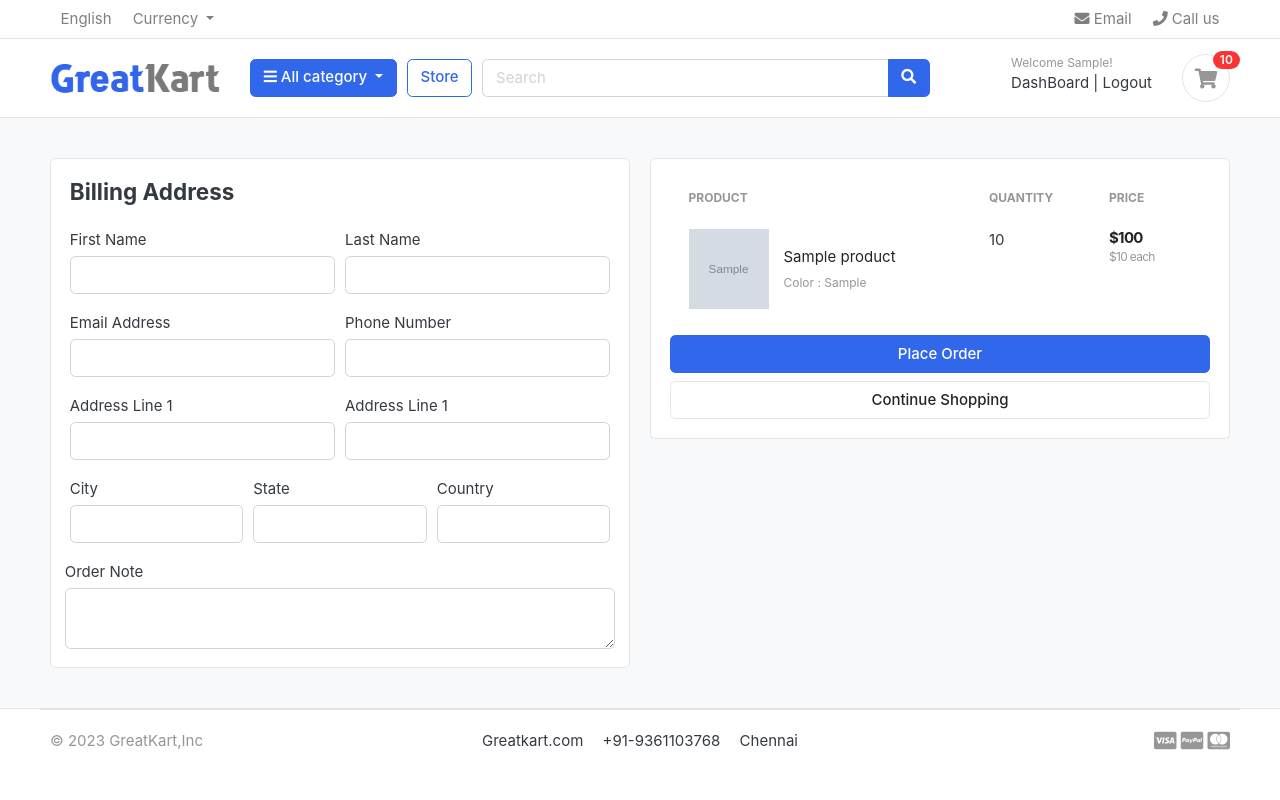
After one commit to kesav1708/GreatKart-Django, a Django app: page /cart/checkout/ in a window 1280 px wide. The commit adds this page. Run offline with Django 5.2, Linux system fonts and the light colour scheme; a user stored in the database is signed in; tables that the repository leaves empty hold one stand-in row (values such as "Sample post"); grey boxes marked "Sample" are stand-in pictures; some libraries are stand-ins or nearby versions; some web fonts are replaced.

Commit message:
Checkout and LogIn functionality

```diff
--- a/carts/context_processors.py
+++ b/carts/context_processors.py
@@ -9,7 +9,15 @@
   else:
     try:
       cart=Cart.objects.filter(cart_id=_cart_id(request))
-      cart_items=CartItem.objects.all().filter(cart=cart[:1])
+
+      if request.user.is_authenticated:
+        ## If user logged in , Getting the Cartitems for the user.
+        cart_items=CartItem.objects.all().filter(user=request.user)
+
+      else:
+        ## Getting Only One cart id .
+        cart_items=CartItem.objects.all().filter(cart=cart[:1])
+
       for cart_item in cart_items:
         cart_count += cart_item.quantity
 
--- a/carts/models.py
+++ b/carts/models.py
@@ -1,5 +1,6 @@
 from django.db import models
 from store.models import Product,Variation
+from accounts.models import Account
 
 # Create your models here.
 class Cart(models.Model):
@@ -12,9 +13,10 @@
 
 
 class CartItem(models.Model):
+  user=models.ForeignKey(Account,on_delete=models.CASCADE,null=True)
   product=models.ForeignKey(Product,on_delete=models.CASCADE)
   variations=models.ManyToManyField(Variation,blank=True)
-  cart=models.ForeignKey(Cart,on_delete=models.CASCADE)
+  cart=models.ForeignKey(Cart,on_delete=models.CASCADE,null=True)
   quantity=models.IntegerField()
   is_active=models.BooleanField(default=True)
 
--- a/carts/urls.py
+++ b/carts/urls.py
@@ -6,4 +6,6 @@
   path('add_cart/<int:product_id>/',views.add_cart,name='add_cart'),
   path('remove_cart/<int:product_id>/<int:cart_item_id>/',views.remove_cart,name='remove_cart'),
   path('remove_cart_item/<int:product_id>/<int:cart_item_id>/',views.remove_cart_item,name='remove_cart_item'),
+
+  path('checkout/',views.checkout,name='checkout'),
 ]
--- a/carts/views.py
+++ b/carts/views.py
@@ -2,6 +2,7 @@
 from store.models import Product,Variation
 from .models import Cart,CartItem
 from django.core.exceptions import ObjectDoesNotExist
+from django.contrib.auth.decorators import login_required
 
 
 # Create your views here.
@@ -14,100 +15,197 @@
   return cart
 
 def add_cart(request,product_id):
+
+  current_user = request.user
+
   ## Getting Product
   product=Product.objects.get(id=product_id)
 
-  ## Getting Variations
-  product_variation=[]
+  ## If User is Authenticated..
+  if current_user.is_authenticated:
+    ## Getting Product Variations List.
+    product_variation=[]
 
-  if request.method == 'POST':
-    for item in request.POST:
-      key = item    ##  (Ex : color and size)
-      value = request.POST[key]  ## (Ex : Blue and Medium)
+    if request.method == 'POST':
+      for item in request.POST:
+        key = item    ##  (Ex : color and size)
+        value = request.POST[key]  ## (Ex : Blue and Medium)
 
-      try:
-        variation=Variation.objects.get(product=product,variation_category__iexact=key,variation_value__iexact=value)
-        product_variation.append(variation)
+        try:
+          ## Getting Product Variation
+          variation=Variation.objects.get(product=product,variation_category__iexact=key,variation_value__iexact=value)
+          product_variation.append(variation)
 
-      except:
-        pass
+        except:
+          pass
 
 
-  ## Getting Cart
-  try:
-    cart=Cart.objects.get(cart_id=_cart_id(request)) ## get the cart using cart_id present in session
-  except Cart.DoesNotExist:
-    cart=Cart.objects.create(
-      cart_id=_cart_id(request)
+    ## Getting CartItem
+    is_cart_item_exists=CartItem.objects.filter(product=product,user=current_user).exists()
+    if is_cart_item_exists:
+      cart_item=CartItem.objects.filter(product=product,user=current_user)
+
+      # Getting the Existing Variation List.
+      existing_variation_list=[]
+      id=[]
+
+      for item in cart_item:
+        existing_variation = item.variations.all()
+        existing_variation_list.append(list(existing_variation))
+        id.append(item.id)
+
+      if product_variation in existing_variation_list:
+
+        ### gives the position
+        index=existing_variation_list.index(product_variation)
+
+        ### Getting Item id
+        item_id=id[index]
+
+        ### Getting Item
+        item=CartItem.objects.get(product=product,id=item_id)
+
+        ### Increase the Cart Quantity
+        item.quantity +=1
+        item.save()
+
+      else:
+        item=CartItem.objects.create(product=product,quantity=1,user=current_user)
+        if len(product_variation) > 0:
+          item.variations.clear()
+          item.variations.add(*product_variation)
+        item.save()
+
+    else :
+      cart_item=CartItem.objects.create(
+        product=product,
+        user=current_user,
+        quantity =1,
       )
-  cart.save()
 
-  ## Getting CartItem
-  is_cart_item_exists=CartItem.objects.filter(product=product,cart=cart).exists()
-  if is_cart_item_exists:
-    cart_item=CartItem.objects.filter(product=product,cart=cart)
+      if len(product_variation) > 0:
+        cart_item.variations.clear()
+        cart_item.variations.add(*product_variation)
+      cart_item.save()
 
-    ### We need :
-    ### Existing Variation ---> Coming from Database
-    ### Current Variation  ---> Coming from Product Variation List
-    ### Item_id ---> Coming from Database
+    return redirect('cart')
 
-    existing_variation_list=[]
-    id=[]
 
-    for item in cart_item:
-      existing_variation = item.variations.all()
-      existing_variation_list.append(list(existing_variation))
-      id.append(item.id)
 
-    if product_variation in existing_variation_list:
-      ### Increase the Cart Quantity
-      index=existing_variation_list.index(product_variation)
-      item_id=id[index]
-      item=CartItem.objects.get(product=product,id=item_id)
-      item.quantity +=1
-      item.save()
 
-    else:
-      item=CartItem.objects.create(product=product,quantity=1,cart=cart)
+
+  ## If User is Not  Authenticated..
+  else:
+
+    ## Getting product_variation List.
+    product_variation=[]
+
+    if request.method == 'POST':
+      for item in request.POST:
+        key = item    ##  (Ex : color and size)
+        value = request.POST[key]  ## (Ex : Blue and Medium)
+
+        try:
+          ## Getting Product Variation
+          variation=Variation.objects.get(product=product,variation_category__iexact=key,variation_value__iexact=value)
+          product_variation.append(variation)
+
+        except:
+          pass
+
+
+    ## Getting Cart
+    try:
+      cart=Cart.objects.get(cart_id=_cart_id(request)) ## get the cart using cart_id present in session
+    except Cart.DoesNotExist:
+      cart=Cart.objects.create(
+        cart_id=_cart_id(request)
+        )
+    cart.save()
+
+    ## Getting CartItem
+    is_cart_item_exists=CartItem.objects.filter(product=product,cart=cart).exists()
+    if is_cart_item_exists:
+      cart_item=CartItem.objects.filter(product=product,cart=cart)
+
+      # Getting the Existing Variation List.
+      existing_variation_list=[]
+      id=[]
+
+      for item in cart_item:
+        existing_variation = item.variations.all()
+        existing_variation_list.append(list(existing_variation))
+        id.append(item.id)
+
+      if product_variation in existing_variation_list:
+
+        ### gives the position
+        index=existing_variation_list.index(product_variation)
+
+        ## Getting item
+        item_id=id[index]
+        item=CartItem.objects.get(product=product,id=item_id)
+
+        ### Increase the Cart Quantity
+        item.quantity +=1
+        item.save()
+
+      else:
+        item=CartItem.objects.create(product=product,quantity=1,cart=cart)
+        if len(product_variation) > 0:
+          item.variations.clear()
+          item.variations.add(*product_variation)
+        item.save()
+
+    else :
+      cart_item=CartItem.objects.create(
+        product=product,
+        cart=cart,
+        quantity =1,
+      )
+
       if len(product_variation) > 0:
-        item.variations.clear()
-        item.variations.add(*product_variation)
-      item.save()
+        cart_item.variations.clear()
+        cart_item.variations.add(*product_variation)
+      cart_item.save()
 
-  else :
-    cart_item=CartItem.objects.create(
-      product=product,
-      cart=cart,
-      quantity =1,
-    )
-
-    if len(product_variation) > 0:
-      cart_item.variations.clear()
-      cart_item.variations.add(*product_variation)
-    cart_item.save()
-
-  return redirect('cart')
+    return redirect('cart')
 
 
 def remove_cart(request,product_id,cart_item_id):
-  cart=Cart.objects.get(cart_id =_cart_id(request))
+
   product=Product.objects.get(id=product_id)
-  cart_item = CartItem.objects.get(product=product,cart=cart,id=cart_item_id)
 
-  if cart_item.quantity > 1:
-    cart_item.quantity -= 1
-    cart_item.save()
-  else:
-    cart_item.delete()
+  try:
+    if request.user.is_authenticated:
+      cart_item = CartItem.objects.get(product=product,user=request.user,id=cart_item_id)
+
+    else:
+      cart=Cart.objects.get(cart_id =_cart_id(request))
+      cart_item = CartItem.objects.get(product=product,cart=cart,id=cart_item_id)
+
+    if cart_item.quantity > 1:
+      cart_item.quantity -= 1
+      cart_item.save()
+    else:
+      cart_item.delete()
+
+  except:
+    pass
 
   return redirect('cart')
 
 
 def remove_cart_item(request,product_id,cart_item_id):
-  cart=Cart.objects.get(cart_id =_cart_id(request))
+
   product=Product.objects.get(id=product_id)
-  cart_item = CartItem.objects.get(product=product,cart=cart,id=cart_item_id)
+  if request.user.is_authenticated:
+    cart_item = CartItem.objects.get(product=product,user=request.user,id=cart_item_id)
+
+  else:
+    cart=Cart.objects.get(cart_id =_cart_id(request))
+    cart_item = CartItem.objects.get(product=product,cart=cart,id=cart_item_id)
+
   cart_item.delete()
   return redirect('cart')
 
@@ -117,8 +215,13 @@
     tax=0
     grand_total=0
 
-    cart=Cart.objects.get(cart_id=_cart_id(request))
-    cart_items=CartItem.objects.filter(cart=cart,is_active=True)
+    if request.user.is_authenticated:
+      ## If user logged in , Getting the Cartitems for the user.
+      cart_items=CartItem.objects.filter(user=request.user,is_active=True)
+
+    else:
+      cart=Cart.objects.get(cart_id=_cart_id(request))
+      cart_items=CartItem.objects.filter(cart=cart,is_active=True)
 
     for cart_item in cart_items:
       total +=(cart_item.product.price * cart_item.quantity)
@@ -143,3 +246,46 @@
 
 
   return render(request,'store/cart.html',context)
+
+
+### Force User to Login When User move to Checkout
+
+@login_required(login_url = 'login')
+def checkout(request,total=0,quantity=0,cart_items=None):
+
+  try:
+
+    tax=0
+    grand_total=0
+
+
+    if request.user.is_authenticated:
+      ## If user logged in , Getting the Cartitems for the user.
+      cart_items=CartItem.objects.filter(user=request.user,is_active=True)
+
+    else:
+      cart=Cart.objects.get(cart_id=_cart_id(request))
+      cart_items=CartItem.objects.filter(cart=cart,is_active=True)
+
+    for cart_item in cart_items:
+      total +=(cart_item.product.price * cart_item.quantity)
+      quantity += cart_item.quantity
+
+    tax =(3 * total)/100
+
+    grand_total = total + tax
+
+
+  except ObjectDoesNotExist:
+    pass
+
+  context={
+    'total' : total,
+    'quantity' : quantity,
+    'cart_items' : cart_items,
+    'tax': tax,
+    'grand_total': grand_total,
+
+  }
+
+  return render(request,'store/checkout.html',context)
--- a/templates/store/cart.html
+++ b/templates/store/cart.html
@@ -143,7 +143,7 @@
                 height="26"
               />
             </p>
-            <a href="./place-order.html" class="btn btn-primary btn-block">
+            <a href="{% url 'checkout' %}" class="btn btn-primary btn-block">
               Checkout
             </a>
             <a href="{% url 'store' %}" class="btn btn-light btn-block"
--- /dev/null
+++ b/templates/store/checkout.html
@@ -0,0 +1,137 @@
+{% extends 'base.html' %} {% load static %} {% block content %}
+
+<section class="section-content padding-y bg">
+  <div class="container">
+    <!-- ============================ COMPONENT 1 ================================= -->
+    <div class="row">
+      <aside class="col-md-6">
+        <div class="card">
+          <div class="card-body">
+            <h4 class="card-title mb-4">Billing Address</h4>
+            <form action="" method="POST">
+              {% csrf_token %}
+              <div class="form-row">
+                <div class="col form-group">
+                  <label for="">First Name</label>
+                  <input type="text" class="form-control" name="first_name" required>
+                </div>
+                <div class="col form-group">
+                  <label for="">Last Name</label>
+                  <input type="text" class="form-control" name="last_name" required>
+                </div>
+              </div>
+              <div class="form-row">
+                <div class="col form-group">
+                  <label for="">Email Address</label>
+                  <input type="email" class="form-control" name="email" required>
+                </div>
+                <div class="col form-group">
+                  <label for="">Phone Number</label>
+                  <input type="text" class="form-control" name="phone" required>
+                </div>
+              </div>
+              <div class="form-row">
+                <div class="col form-group">
+                  <label for="">Address Line 1 </label>
+                  <input type="text" class="form-control" name="address_line_1" required>
+                </div>
+                <div class="col form-group">
+                  <label for="">Address Line 1</label>
+                  <input type="text" class="form-control" name="address_line_2">
+                </div>
+              </div>
+              <div class="form-row">
+                <div class="col form-group">
+                  <label for="">City</label>
+                  <input type="text" class="form-control" name="city" required>
+                </div>
+                <div class="col form-group">
+                  <label for="">State</label>
+                  <input type="text" class="form-control" name="state" required>
+                </div>
+                <div class="col form-group">
+                  <label for="">Country</label>
+                  <input type="text" class="form-control" name="country" required>
+                </div>
+              </div>
+
+                <div class="form-row">
+                  <label for="">Order Note</label>
+                  <textarea name="order_note" rows="2" class="form-control"></textarea>
+                </div>
+          </div>
+        </div>
+        <!-- card.// -->
+      </aside>
+      <!-- col.// -->
+      <aside class="col-md-6">
+        <div class="card">
+          <div class="card-body">
+            <table class="table table-borderless table-shopping-cart">
+              <thead class="text-muted">
+                <tr class="small text-uppercase">
+                  <th scope="col">Product</th>
+                  <th scope="col" width="120">Quantity</th>
+                  <th scope="col" width="120">Price</th>
+                </tr>
+              </thead>
+              <tbody>
+                {% for cart_item in cart_items %}
+                <tr>
+                  <td>
+                    <figure class="itemside align-items-center">
+                      <div class="aside">
+                        <img
+                          src="{{cart_item.product.images.url}}"
+                          class="img-sm"
+                        />
+                      </div>
+                      <figcaption class="info">
+                        <a
+                          href="{{cart_item.product.get_url}}"
+                          class="title text-dark"
+                          >{{cart_item.product.product_name}}</a
+                        >
+                        <p class="text-muted small">
+                          {% if cart_item.variations.all %}
+                            {% for item in  cart_item.variations.all %}
+
+                              {{item.variation_category | capfirst }} : {{item.variation_value | capfirst }} <br>
+
+                            {% endfor %}
+                          {% endif %}
+                        </p>
+                      </figcaption>
+                    </figure>
+                  </td>
+                  <td>
+                    <label for="">{{cart_item.quantity}}</label>
+                  </td>
+                  <td>
+                    <div class="price-wrap">
+                      <var class="price">${{cart_item.sub_total}}</var>
+                      <small class="text-muted">
+                        ${{cart_item.product.price}} each
+                      </small>
+                    </div>
+                    <!-- price-wrap .// -->
+                  </td>
+
+                </tr>
+                {% endfor %}
+              </tbody>
+            </table>
+            <button class="btn btn-primary btn-block" type="submit" name="submit" >Place Order</button>
+            <a href="{% url 'store' %}" class="btn btn-light btn-block"
+              >Continue Shopping</a
+            >
+          </div>
+
+        </div>
+      </form>
+
+      </aside>
+    </div>
+  </div>
+</section>
+{% endblock %}
```
Also changed, not shown: accounts/views.py (+78 -1 lines), carts/migrations/0003_cartitem_user_alter_cartitem_cart.py (added).
